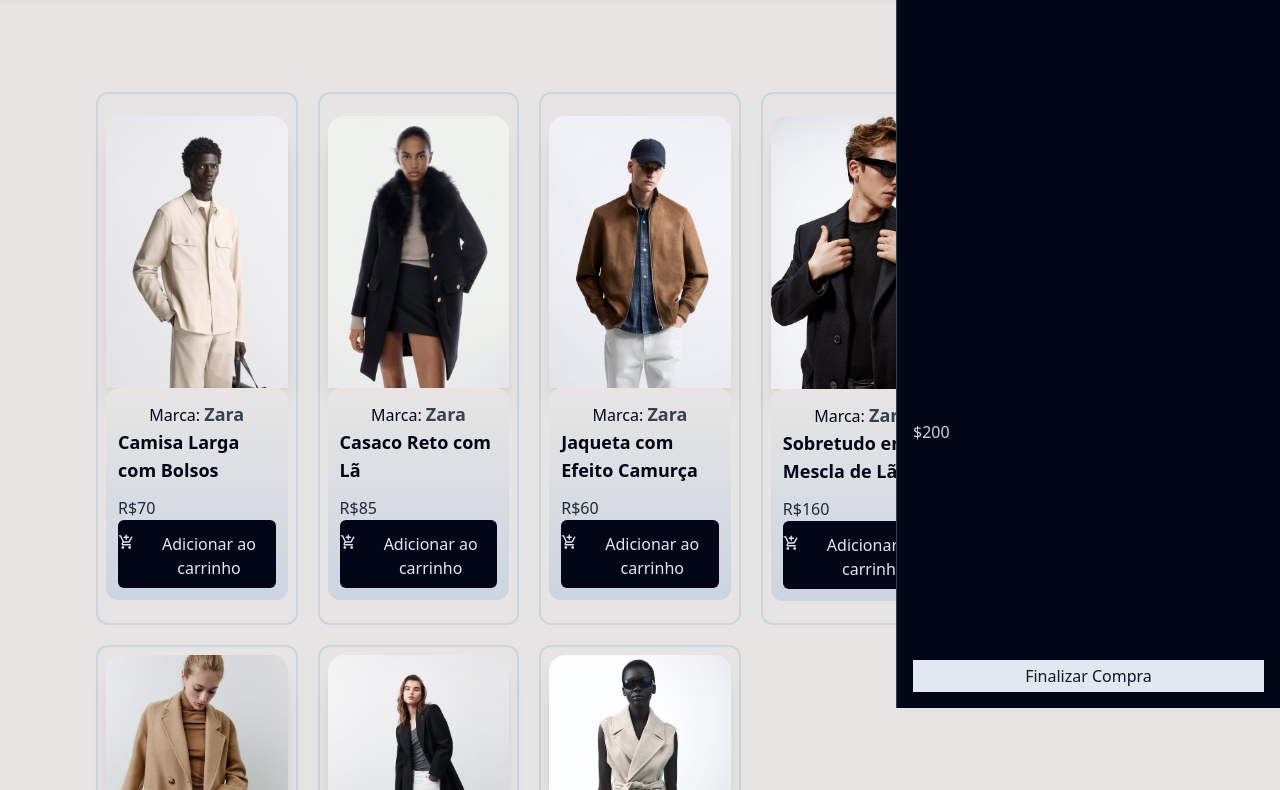
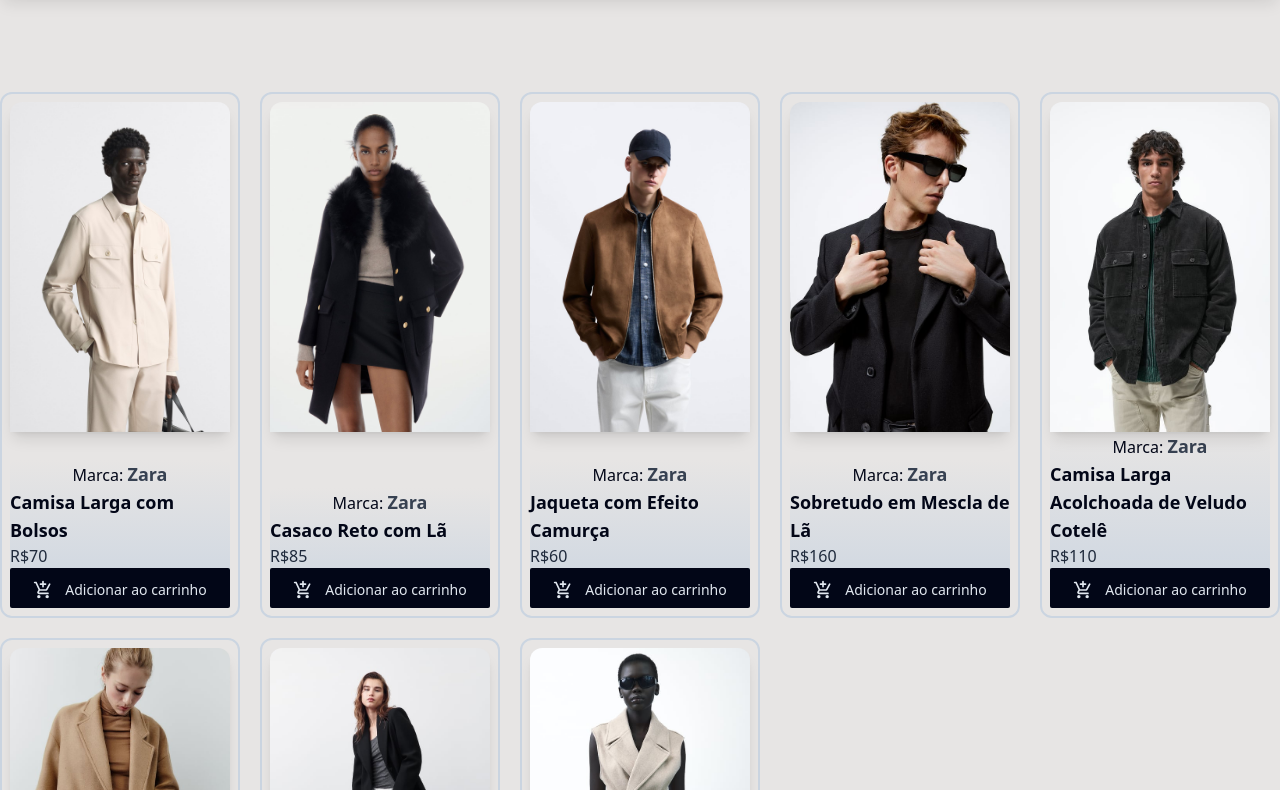
Before and after one commit to RaphMt117/mercadoJS, a website built with Vite: page index.html in a window 1280 px wide. Shown: the part 92-882 px from the top of the page. Built offline with nearby package versions, Linux system fonts and the light colour scheme.

Commit message:
better card design

```diff
--- a/index.html
+++ b/index.html
@@ -13,7 +13,7 @@
 	<body class="bg-stone-200">
 		<section
 			id="carrinho"
-			class="fixed top-0 right-0 bg-slate-950 h-screen w-96 text-slate-300 z-50 duration-200 border-l border-slate-700 p-4 flex flex-col justify-between">
+			class="fixed top-0 right-[-384px] bg-slate-950 h-screen w-96 text-slate-300 z-50 duration-300 border-l border-slate-700 p-4 flex flex-col justify-between">
 			<div
 				id="cabecalho-carrinho"
 				class="flex justify-between m-4">
@@ -38,7 +38,7 @@
 			</button>
 		</section>
 		<header
-			class="flex bg-slate-950 shadow-md px-8 py-3 justify-between sticky top-0">
+			class="flex bg-slate-950 shadow-lg px-8 py-3 justify-between sticky top-0 z-20">
 			<img
 				class="h-16"
 				src="./assets/logo/hashtag.svg"
@@ -73,7 +73,7 @@
 		<main>
 			<section
 				id="container-produto"
-				class="grid grid-cols-5 gap-5 m-auto max-w-screen-2xl p-24 w-auto"></section>
+				class="grid grid-cols-5 gap-5 m-auto max-w-screen-2xl py-24 w-auto"></section>
 		</main>
 		<script
 			type="module"
--- a/src/cardProduto.js
+++ b/src/cardProduto.js
@@ -3,28 +3,27 @@ import {catalogo} from './util'
 export function renderizarCatalogo() {
 	for (const produtoCatalogo of catalogo) {
 		const cartaoProduto = `
-        <div class='border-solid border-2 border-slate-300 rounded-xl col-span-1 flex flex-col p-2 justify-center' id="card-produto-${produtoCatalogo.id}">
+        <div class='border-solid border-2 border-slate-300 rounded-xl col-span-1 flex flex-col p-2 justify-between group' id="card-produto-${produtoCatalogo.id}">
         <img
         src="./assets/img/${produtoCatalogo.imagem}"
         alt="Produto ${produtoCatalogo.id} do MercadoJS."
-        class="rounded-t-2xl shadow-xl"
+        class="rounded-t-xl shadow-lg z-10 group-hover:scale-[102%] duration-300"
         />
-        <div class="h-auto rounded-xl bg-gradient-to-b from-stone-200 to-slate-300">
+        <div class="rounded-md bg-gradient-to-b from-stone-200 to-slate-300">
 
-                <div class="text-slate-800 font-medium pt-3 p-3">
-                <p class='text-center font-medium text-slate-950 '>Marca: <a class="text-lg font-semibold text-gray-700" >${produtoCatalogo.marca} </a></p>
-                <p class="text-lg text-slate-950 pb-3 font-semibold">${produtoCatalogo.nome}</p>
+                <div class="text-slate-800 font-medium">
+                <p class='text-center font-medium text-slate-950'>Marca: <a class="text-lg font-semibold text-gray-700">${produtoCatalogo.marca}</a></p>
+                <p class="text-lg text-slate-950 font-semibold">${produtoCatalogo.nome}</p>
                 <p>R$${produtoCatalogo.preco}</p>
-                <button class="text-slate-200 bg-slate-950 w-full py-2 pt-3 rounded-md flex justify-center gap-2">
-                <svg class="hover:scale-[103%]" xmlns="http://www.w3.org/2000/svg" width="20" height="20" viewBox="0 0 24 24"><path fill="currentColor" d="M11 6H9q-.425 0-.713-.288T8 5q0-.425.288-.713T9 4h2V2q0-.425.288-.713T12 1q.425 0 .713.288T13 2v2h2q.425 0 .713.288T16 5q0 .425-.288.713T15 6h-2v2q0 .425-.288.713T12 9q-.425 0-.713-.288T11 8V6ZM7 22q-.825 0-1.413-.588T5 20q0-.825.588-1.413T7 18q.825 0 1.413.588T9 20q0 .825-.588 1.413T7 22Zm10 0q-.825 0-1.413-.588T15 20q0-.825.588-1.413T17 18q.825 0 1.413.588T19 20q0 .825-.588 1.413T17 22ZM3 4H2q-.425 0-.713-.288T1 3q0-.425.288-.713T2 2h1.65q.275 0 .525.15t.375.425L8.525 11h7l3.625-6.5q.125-.25.35-.375T20 4q.575 0 .863.488t.012.987L17.3 11.95q-.275.5-.738.775T15.55 13H8.1L7 15h11q.425 0 .713.288T19 16q0 .425-.288.713T18 17H7q-1.125 0-1.713-.975T5.25 14.05L6.6 11.6L3 4Z"/></svg>
-                <p>Adicionar ao carrinho</p>
+                <button class="text-slate-200 bg-slate-950 w-full py-2 pt-3 align-middle rounded-sm flex justify-center gap-3 hover:bg-slate-800">
+                <svg xmlns="http://www.w3.org/2000/svg" width="20" height="20" viewBox="0 0 24 24"><path fill="currentColor" d="M11 6H9q-.425 0-.713-.288T8 5q0-.425.288-.713T9 4h2V2q0-.425.288-.713T12 1q.425 0 .713.288T13 2v2h2q.425 0 .713.288T16 5q0 .425-.288.713T15 6h-2v2q0 .425-.288.713T12 9q-.425 0-.713-.288T11 8V6ZM7 22q-.825 0-1.413-.588T5 20q0-.825.588-1.413T7 18q.825 0 1.413.588T9 20q0 .825-.588 1.413T7 22Zm10 0q-.825 0-1.413-.588T15 20q0-.825.588-1.413T17 18q.825 0 1.413.588T19 20q0 .825-.588 1.413T17 22ZM3 4H2q-.425 0-.713-.288T1 3q0-.425.288-.713T2 2h1.65q.275 0 .525.15t.375.425L8.525 11h7l3.625-6.5q.125-.25.35-.375T20 4q.575 0 .863.488t.012.987L17.3 11.95q-.275.5-.738.775T15.55 13H8.1L7 15h11q.425 0 .713.288T19 16q0 .425-.288.713T18 17H7q-1.125 0-1.713-.975T5.25 14.05L6.6 11.6L3 4Z"/></svg>
+                <p class="text-sm">Adicionar ao carrinho</p>
                 </button>
                 </div>
             </div>
 
         </div>
     `
-
 		document.getElementById('container-produto').innerHTML += cartaoProduto
 	}
 }
```
